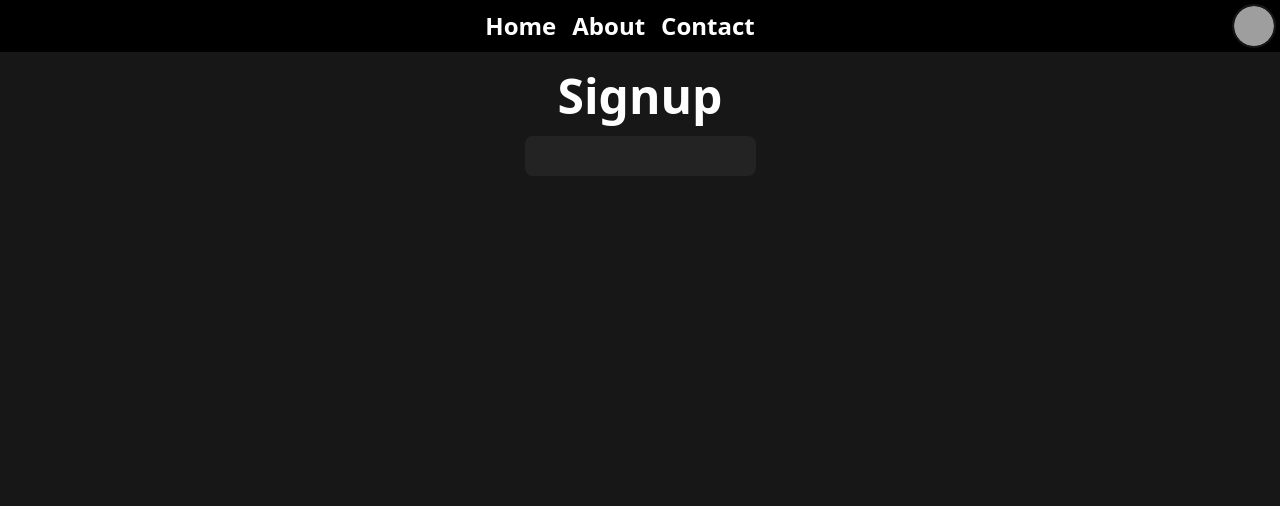
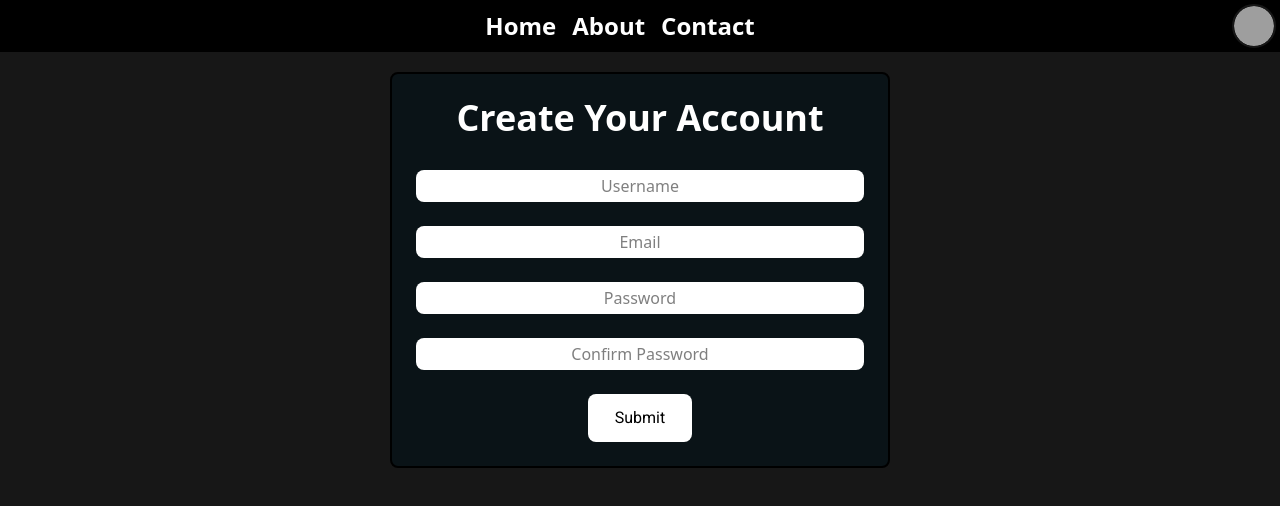
Before and after one commit to yaseenrehan123/Authentication, a React (Vite) app in the folder client/: page /signup in a window 1280 px wide. Shown: the top 506 px of the page. Built offline with nearby package versions, Linux system fonts and the light colour scheme; grey boxes are pictures that could not be loaded.

Commit message:
Signup form structure done

```diff
--- a/client/package.json
+++ b/client/package.json
@@ -10,6 +10,7 @@
     "preview": "vite preview"
   },
   "dependencies": {
+    "@hookform/resolvers": "^5.2.2",
     "@tailwindcss/vite": "^4.1.12",
     "class-variance-authority": "^0.7.1",
     "clsx": "^2.1.1",
@@ -17,10 +18,12 @@
     "lucide-react": "^0.539.0",
     "react": "^19.1.1",
     "react-dom": "^19.1.1",
+    "react-hook-form": "^7.62.0",
     "react-icons": "^5.5.0",
     "react-router": "^7.9.1",
     "tailwind-merge": "^3.3.1",
     "tailwindcss": "^4.1.12",
+    "zod": "^4.1.8",
     "zustand": "^5.0.8"
   },
   "devDependencies": {
--- a/client/src/components/ui/formField.tsx
+++ b/client/src/components/ui/formField.tsx
@@ -5,17 +5,20 @@ import React from 'react'
 
 const FormField = ({ variant, className, ...props }: FormFieldProps) => {
     return (
-        <input {...props} className={cn(variants({ variant }), className)}>
-
-        </input>
+        <input {...props} className={cn(variants({ variant }), className)} />
     )
 }
 
-const variants = cva('text-center text-gray-500 bg-[#232323] rounded-[8px] w-[clamp(3.5rem, 50vw, 20rem)] h-10 focus:outline-2 outline-black', {
+const variants = cva('text-center text-black bg-white rounded-[8px] h-8 focus:outline-2 outline-neutral-400', {
     variants: {
         variant: {
-            default: ''
+            default: 'w-[clamp(3.5rem,50vw,20rem)]',
+            small: 'w-[clamp(2rem,40vw,16rem)]',
+            large: 'w-[clamp(3.5rem,75vw,28rem)]'
         }
+    },
+    defaultVariants: {
+        variant: 'default'
     }
 })
 
--- /dev/null
+++ b/client/src/components/ui/message.tsx
@@ -0,0 +1,28 @@
+import { cn } from '@/lib/utils'
+import type { MessageProps } from '@/types'
+import { cva } from 'class-variance-authority'
+import React from 'react'
+
+const Message = ({ variant, children, className, ...props }: MessageProps) => {
+    return (
+        <div className={cn(variants({ variant }), className)} {...props}>
+            {children}
+        </div>
+    )
+}
+
+const variants = cva('text-left font-roboto', {
+    variants: {
+        variant: {
+            default: 'text-white',
+            success: 'text-green-500',
+            loading: 'text-yellow-500',
+            error: 'text-red-500'
+        }
+    },
+    defaultVariants: {
+        variant: 'default'
+    }
+})
+
+export default Message
--- /dev/null
+++ b/client/src/components/ui/submitButton.tsx
@@ -0,0 +1,25 @@
+import { cn } from '@/lib/utils'
+import type { SubmitButtonProps } from '@/types'
+import { cva } from 'class-variance-authority'
+import React from 'react'
+
+const SubmitButton = ({ variant, children, className, ...props }: SubmitButtonProps) => {
+    return (
+        <button {...props} className={cn(variants({ variant }), className)}>
+            {children}
+        </button>
+    )
+}
+
+const variants = cva('text-center flex items-center justify-center hover:cursor-pointer transition-all duration-150', {
+    variants: {
+        variant: {
+            default: 'w-26 h-12 rounded-[8px] bg-white text-black hover:scale-98 hover:opacity-90 font-roboto'
+        }
+    },
+    defaultVariants: {
+        variant: 'default'
+    }
+})
+
+export default SubmitButton
--- a/client/src/features/signup/SignupForm.tsx
+++ b/client/src/features/signup/SignupForm.tsx
@@ -1,11 +1,48 @@
 import FormField from '@/components/ui/formField'
+import Message from '@/components/ui/message';
+import SubmitButton from '@/components/ui/submitButton';
+import type { SignupFormFields } from '@/types';
 import React from 'react'
+import { useForm, type SubmitHandler } from "react-hook-form";
+import { zodResolver } from "@hookform/resolvers/zod";
+import { signupSchema } from '@/lib/validations';
+const SignupForm = () => {
+    const { register, handleSubmit, reset, formState: { errors, isSubmitting } } = useForm<SignupFormFields>({
+        resolver: zodResolver(signupSchema)
+    });
+    const onSubmit: SubmitHandler<SignupFormFields> = async (data) => {
+        console.log(data);
+        reset();
+    };
+    return (
+        <div className='flex items-center flex-col gap-8 border-2 border-black bg-[rgb(10,19,23)] rounded-[8px] p-6'>
+            <div className='text-white text-4xl font-bold'>
+                Create Your Account
+            </div>
+            <form className='flex items-center flex-col gap-5'>
+                <div className='flex flex-col gap-1'>
+                    <FormField variant='large' placeholder='Username' {...register("username")} minLength={8} maxLength={15} />
+                    <Message variant='error'>{errors.username?.message}</Message>
+                </div>
+                <div className='flex flex-col gap-1'>
+                    <FormField variant='large' placeholder='Email' {...register("email")} />
+                    <Message variant='error'>{errors.email?.message}</Message>
+                </div>
+                <div className='flex flex-col gap-1'>
+                    <FormField variant='large' placeholder='Password' {...register("password")} minLength={8} maxLength={15} />
+                    <Message variant='error'>{errors.password?.message}</Message>
+                </div>
+                <div className='flex flex-col gap-1'>
+                    <FormField variant='large' placeholder='Confirm Password' {...register("confirmPassword")} minLength={8} maxLength={15} />
+                    <Message variant='error'>{errors.confirmPassword?.message}</Message>
+                </div>
 
-const SignupForm = () => {
-    return (
-        <form className='flex items-center flex-col gap-5'>
-            <FormField />
-        </form>
+                <SubmitButton onClick={handleSubmit(onSubmit)} disabled={isSubmitting}>
+                    {isSubmitting ? 'Loading...' : 'Submit'}
+                </SubmitButton>
+            </form >
+        </div >
+
     )
 }
 
--- a/client/src/features/signup/SignupPage.tsx
+++ b/client/src/features/signup/SignupPage.tsx
@@ -5,7 +5,6 @@ import SignupForm from './SignupForm'
 const SignupPage = () => {
     return (
         <div className='flex items-center flex-col gap-4 pt-16'>
-            <SignupHeader />
             <SignupForm />
         </div>
     )
--- a/client/src/index.css
+++ b/client/src/index.css
@@ -1,7 +1,16 @@
+@import url('https://fonts.googleapis.com/css2?family=Anton&family=Roboto:ital,wght@0,100..900;1,100..900&display=swap');
+@import url('https://fonts.googleapis.com/css2?family=Anton&family=Roboto:ital,wght@0,100..900;1,100..900&display=swap');
+@import url('https://fonts.googleapis.com/css2?family=Anton&family=Montserrat:ital,wght@0,100..900;1,100..900&family=Roboto:ital,wght@0,100..900;1,100..900&display=swap');
 @import "tailwindcss";
 @import "tw-animate-css";
 
 @custom-variant dark (&:is(.dark *));
+
+@theme {
+  --font-anton: "Anton", sans-serif;
+  --font-roboto: "Roboto", sans-serif;
+  --font-montserrat: "Montserrat", sans-serif;
+}
 
 @theme inline {
   --radius-sm: calc(var(--radius) - 4px);
@@ -114,6 +123,7 @@
   * {
     @apply border-border outline-ring/50;
   }
+
   body {
     @apply bg-background text-foreground;
   }
--- /dev/null
+++ b/client/src/lib/validations.ts
@@ -0,0 +1,17 @@
+import z from "zod";
+export const signupSchema = z.object({
+    username: z.string()
+        .min(8, "Username must contain minimum 8 characters")
+        .max(15, "Username cant exceed more than 15 characters"),
+    email: z.email("Invalid email"),
+    password: z.string()
+        .min(8, "Password must contain minimum 8 characters")
+        .max(15, "Password cant exceed more than 15 characters"),
+    confirmPassword: z.string()
+        .min(8, "Password must contain minimum 8 characters")
+        .max(15, "Password cant exceed more than 15 characters")
+})
+    .refine((data) => data.password === data.confirmPassword, {
+        message: "Passwords must match",
+        path: ["confirmPassword"]
+    })
--- a/client/src/types.ts
+++ b/client/src/types.ts
@@ -1,5 +1,6 @@
-import type { HTMLAttributes } from "react";
 import type { NavLinkProps as RouterNavlinkProps } from "react-router";
+import { signupSchema } from "./lib/validations";
+import { z } from "zod";
 
 //SHADCN VARIANTS
 export type ResponsiveVariants = {
@@ -21,8 +22,14 @@ export type ColumnDividerProps = React.HTMLAttributes<HTMLDivElement> & {
 export type NavlinkProps = React.HTMLAttributes<HTMLDivElement> & Partial<RouterNavlinkProps> & {
     variant?: 'mainbar' | 'sidebar',
 }
-export type FormFieldProps = React.HTMLAttributes<HTMLInputElement> & {
+export type FormFieldProps = React.InputHTMLAttributes<HTMLInputElement> & {
+    variant?: 'default' | 'small' | 'large',
+}
+export type SubmitButtonProps = React.ButtonHTMLAttributes<HTMLButtonElement> & {
     variant?: 'default'
+}
+export type MessageProps = React.HTMLAttributes<HTMLDivElement> & {
+    variant?: 'default' | 'success' | 'loading' | 'error'
 }
 //COMPONENT PROPS
 export type ProfileIconProps = {
@@ -33,3 +40,5 @@ export type SidebarStore = {
     enabled: boolean,
     setEnabled: (newVal: boolean) => void
 }
+//INFERS
+export type SignupFormFields = z.infer<typeof signupSchema>
```
Also changed, not shown: 2 other files (tests, documents, lock files or other folders).
